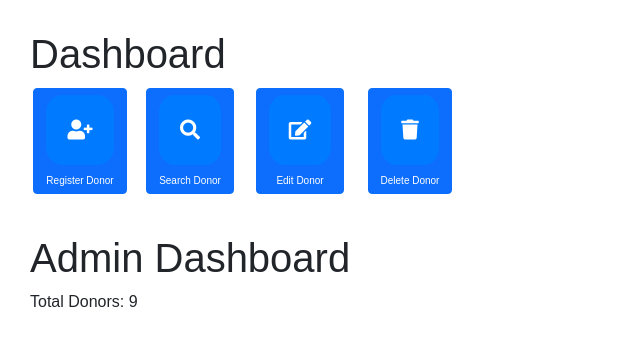
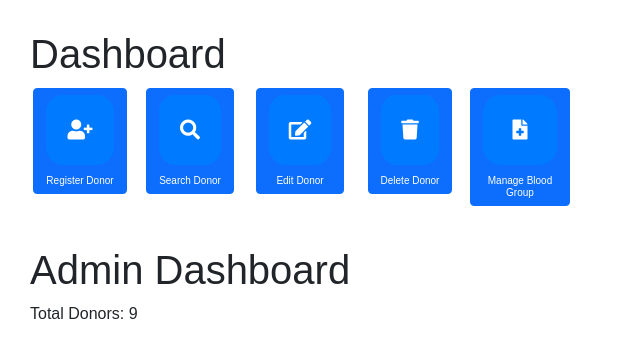
Before and after one commit to Mats100/bdms, a Flask app: page /admin/ in a window 1280 px wide. Shown: the part 16-374 px from the top of the page, without its empty margins (0-640 px from the left). Run offline with Flask 3, Linux system fonts and the light colour scheme; some libraries are stand-ins or nearby versions.

Commit message:
changes in html file

```diff
--- a/blood_donor_app2/blood_donor_app/app/templates/base.html
+++ b/blood_donor_app2/blood_donor_app/app/templates/base.html
@@ -1,5 +1,5 @@
 <!DOCTYPE html>
-<html>
+<html lang="en">
 <head>
     <title>Blood Donor App</title>
     <link rel="stylesheet" href="{{ url_for('static', filename='style.css') }}">
@@ -11,21 +11,25 @@
             margin: 0;
             padding: 0;
         }
+
         .dashboard {
             margin: 30px;
         }
+
         .dashboard-items {
             margin-top: 10px;
             display: flex;
             flex-wrap: wrap;
             justify-content: flex-start;
         }
+
         .dashboard-item {
             width: 100px;
             margin-right: 10px;
             margin-bottom: 10px;
             text-align: center;
         }
+
         .dashboard-item-icon {
             background-color: #007bff;
             color: #fff;
@@ -34,15 +38,18 @@
             font-size: 20px;
             margin-bottom: 10px;
         }
+
         .dashboard-item-details h3 {
             font-size: 10px;
             margin: 0;
         }
+
         .admin-options {
             display: flex;
             justify-content: flex-end;
             margin-right: 20px;
         }
+
         .admin-options a {
             margin-left: 20px;
         }
@@ -111,6 +118,16 @@
                 </div>
             </a>
         </div>
+        <div class="dashboard-item">
+            <a href="{{ url_for('main.blood_group') }}" class="btn btn-primary">
+                <div class="dashboard-item-icon">
+                    <i class="fas fa-file-medical"></i>
+                </div>
+                <div class="dashboard-item-details">
+                    <h3>Manage Blood Group</h3>
+                </div>
+            </a>
+        </div>
     </div>
 </div>
 
```
Also changed, not shown: blood_donor_app2/blood_donor_app/instance/blood_donor.db (deleted). Lines whose indentation alone changed are shown as unchanged.
